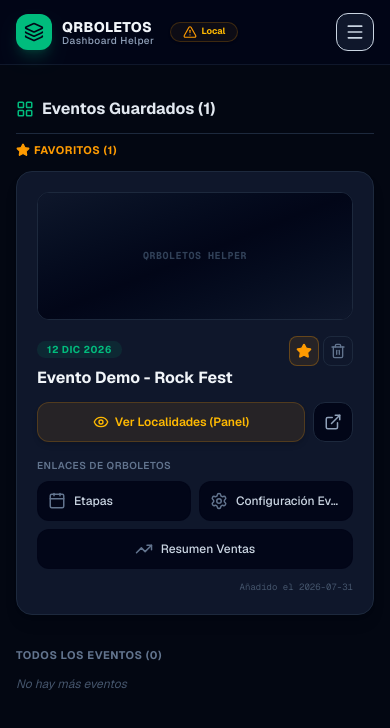
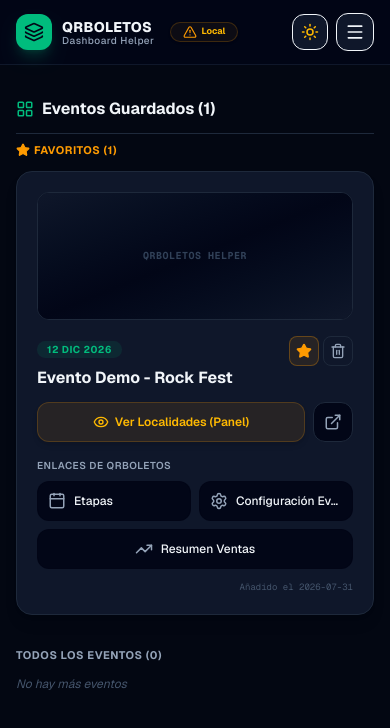
Before and after one commit to andresmholguin/eventQRaccess, a Next.js app: page / in a window 390 px wide. Shown: the top 728 px of the page. Built offline with nearby package versions, Linux system fonts and the light colour scheme.

Commit message:
feat: implementar cambio de tema dark/light con persistencia en localStorage y transicion suave

```diff
--- a/src/app/globals.css
+++ b/src/app/globals.css
@@ -3,6 +3,21 @@
 :root {
   --background: #030712;
   --foreground: #f1f5f9;
+
+  --bg-card: #0f172a; /* slate-900 */
+  --bg-input: #020617; /* slate-950 */
+  --border-main: #1e293b; /* slate-800 */
+  --text-muted: #94a3b8; /* slate-400 */
+}
+
+html.light {
+  --background: #f8fafc; /* slate-50 */
+  --foreground: #0f172a; /* slate-900 */
+
+  --bg-card: #ffffff; /* white */
+  --bg-input: #f1f5f9; /* slate-100 */
+  --border-main: #e2e8f0; /* slate-200 */
+  --text-muted: #475569; /* slate-600 */
 }
 
 @theme inline {
@@ -10,9 +25,27 @@
   --color-foreground: var(--foreground);
   --font-sans: var(--font-geist-sans);
   --font-mono: var(--font-geist-mono);
+
+  /* Mapeo de tokens estándar de Tailwind a nuestras variables de tema */
+  --color-slate-50: var(--background);
+  --color-slate-100: var(--foreground);
+  --color-slate-200: var(--foreground);
+  --color-slate-300: var(--foreground);
+  --color-slate-400: var(--text-muted);
+  --color-slate-500: var(--text-muted);
+  --color-slate-800: var(--border-main);
+  --color-slate-900: var(--bg-card);
+  --color-slate-950: var(--bg-input);
 }
 
 body {
   background: var(--background);
   color: var(--foreground);
 }
+
+/* Animación de transición suave para cambio de tema */
+*, *::before, *::after {
+  transition-property: background-color, border-color, text-color, fill, stroke;
+  transition-duration: 250ms;
+  transition-timing-function: cubic-bezier(0.4, 0, 0.2, 1);
+}
--- a/src/app/page.tsx
+++ b/src/app/page.tsx
@@ -18,7 +18,9 @@ import {
   AlertTriangle,
   Plus,
   X,
-  Menu
+  Menu,
+  Sun,
+  Moon
 } from 'lucide-react';
 
 export default function Home() {
@@ -30,6 +32,33 @@ export default function Home() {
   const [errorMsg, setErrorMsg] = useState<string | null>(null);
   const [isAddModalOpen, setIsAddModalOpen] = useState(false);
   const [isMobileMenuOpen, setIsMobileMenuOpen] = useState(false);
+  const [theme, setTheme] = useState<'dark' | 'light'>('dark');
+
+  // Cargar tema inicial al cargar la página
+  useEffect(() => {
+    const savedTheme = localStorage.getItem('theme') as 'dark' | 'light' || 'dark';
+    setTheme(savedTheme);
+    if (savedTheme === 'light') {
+      document.documentElement.classList.remove('dark');
+      document.documentElement.classList.add('light');
+    } else {
+      document.documentElement.classList.add('dark');
+      document.documentElement.classList.remove('light');
+    }
+  }, []);
+
+  const toggleTheme = () => {
+    const nextTheme = theme === 'dark' ? 'light' : 'dark';
+    setTheme(nextTheme);
+    localStorage.setItem('theme', nextTheme);
+    if (nextTheme === 'light') {
+      document.documentElement.classList.remove('dark');
+      document.documentElement.classList.add('light');
+    } else {
+      document.documentElement.classList.add('dark');
+      document.documentElement.classList.remove('light');
+    }
+  };
 
   // Cargar eventos iniciales al cargar la página
   useEffect(() => {
@@ -217,7 +246,7 @@ export default function Home() {
   const regulares = sortedEvents.filter((e) => !e.favorito);
 
   return (
-    <main className="min-h-screen bg-[#030712] text-slate-100 font-sans selection:bg-emerald-500/20">
+    <main className="min-h-screen bg-background text-foreground font-sans selection:bg-emerald-500/20">
       {/* Navbar Superior */}
       <nav className="border-b border-slate-900 bg-slate-950/80 backdrop-blur-md sticky top-0 z-40">
         <div className="max-w-7xl mx-auto px-4 sm:px-6 lg:px-8 h-16 flex items-center justify-between">
@@ -286,6 +315,15 @@ export default function Home() {
               </a>
             )}
 
+            {/* Botón de Cambio de Tema */}
+            <button
+              onClick={toggleTheme}
+              className="p-2 bg-slate-900 border border-slate-800 hover:bg-slate-800 text-slate-300 rounded-xl transition-all hover:text-white cursor-pointer shadow-sm active:scale-95"
+              title={theme === 'dark' ? 'Cambiar a modo claro' : 'Cambiar a modo oscuro'}
+            >
+              {theme === 'dark' ? <Sun className="w-4 h-4 text-amber-400" /> : <Moon className="w-4 h-4 text-indigo-400" />}
+            </button>
+
             {/* Botón Nuevo Evento */}
             <button
               onClick={() => setIsAddModalOpen(true)}
@@ -296,8 +334,15 @@ export default function Home() {
             </button>
           </div>
 
-          {/* Botón Hamburguesa en Móviles */}
-          <div className="flex md:hidden">
+          {/* Botón Hamburguesa y Cambio de Tema en Móviles */}
+          <div className="flex md:hidden items-center gap-2">
+            <button
+              onClick={toggleTheme}
+              className="p-2 bg-slate-900 hover:bg-slate-800 border border-slate-850 text-slate-300 rounded-xl transition-all hover:text-white cursor-pointer active:scale-95"
+              title={theme === 'dark' ? 'Cambiar a modo claro' : 'Cambiar a modo oscuro'}
+            >
+              {theme === 'dark' ? <Sun className="w-4.5 h-4.5 text-amber-400" /> : <Moon className="w-4.5 h-4.5 text-indigo-400" />}
+            </button>
             <button
               onClick={() => setIsMobileMenuOpen(!isMobileMenuOpen)}
               className="p-2 bg-slate-900 hover:bg-slate-800 border border-slate-850 text-slate-300 rounded-xl transition-all hover:text-white cursor-pointer"
```
